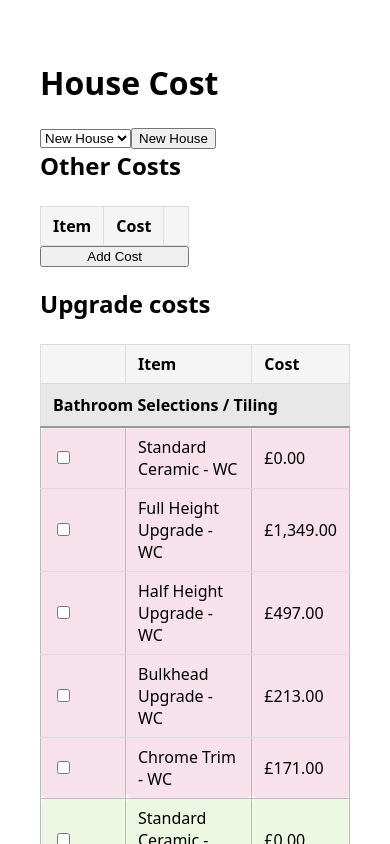
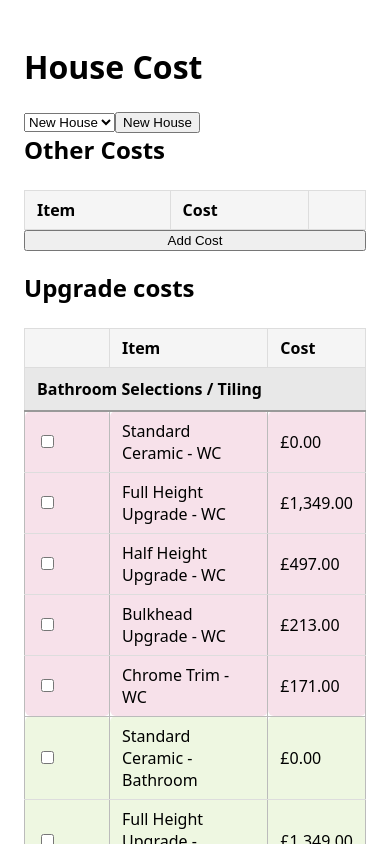
Before and after one commit to bryalicious/house-cost-calculator, a React (Vite) app: page / in a window 390 px wide. Shown: the top 844 px of the page. Built offline with nearby package versions, Linux system fonts and the light colour scheme.

Commit message:
Fix mobile view

```diff
--- a/src/components/FixedCostsTable.jsx
+++ b/src/components/FixedCostsTable.jsx
@@ -1,5 +1,3 @@
-import React from 'react';
-
 export default function FixedCostsTable({ items, onChange, onRemove, onAdd }) {
   const handleChange = (index, field, value) => {
     const newPrice = field === 'price' ? parseFloat(value) || 0 : value;
--- a/src/index.css
+++ b/src/index.css
@@ -12,7 +12,6 @@ html,body,#root{
 .app{
   width:100%;
   margin:0;
-  padding:16px;
   display:flex;
   flex-direction:column;
 }
@@ -22,7 +21,6 @@ html,body,#root{
   align-items:flex-start;
   justify-content:center;
   flex:1;
-  overflow:hidden;
 }
 .table-column{
   flex:0 0 25%;
@@ -30,8 +28,9 @@ html,body,#root{
   display:flex;
   flex-direction:column;
   max-height:100%;
-  overflow:hidden;
+  overflow:scroll;
   min-height:0;
+  width:100%;
 }
 .table-column h2{
   margin:0 0 12px 0;
@@ -42,11 +41,11 @@ html,body,#root{
   min-height:0;
   max-height:75vh;
   overflow-y:scroll;
+  overflow-x:auto;
   display:flex;
   flex-direction:column;
 }
 .table-scroll .items-table{ /* ensure table fits the scroll container */
-  width:100%;
   display:table;
 }
 .sidebar-total{
@@ -120,6 +119,20 @@ html,body,#root{
   border-radius:3px;
 }
 
+.item-input{
+  min-width:120px;
+  padding:4px;
+  border:1px solid #ddd;
+  border-radius:3px;
+}
+
+.cost-input{
+  min-width:80px;
+  padding:4px;
+  border:1px solid #ddd;
+  border-radius:3px;
+}
+
 @media (max-width:700px){
   .content{flex-direction:column}
   .sidebar-total{position:static;width:100%;margin-top:12px}
```
Also changed, not shown: 2 other files (tests, documents, lock files or other folders).
